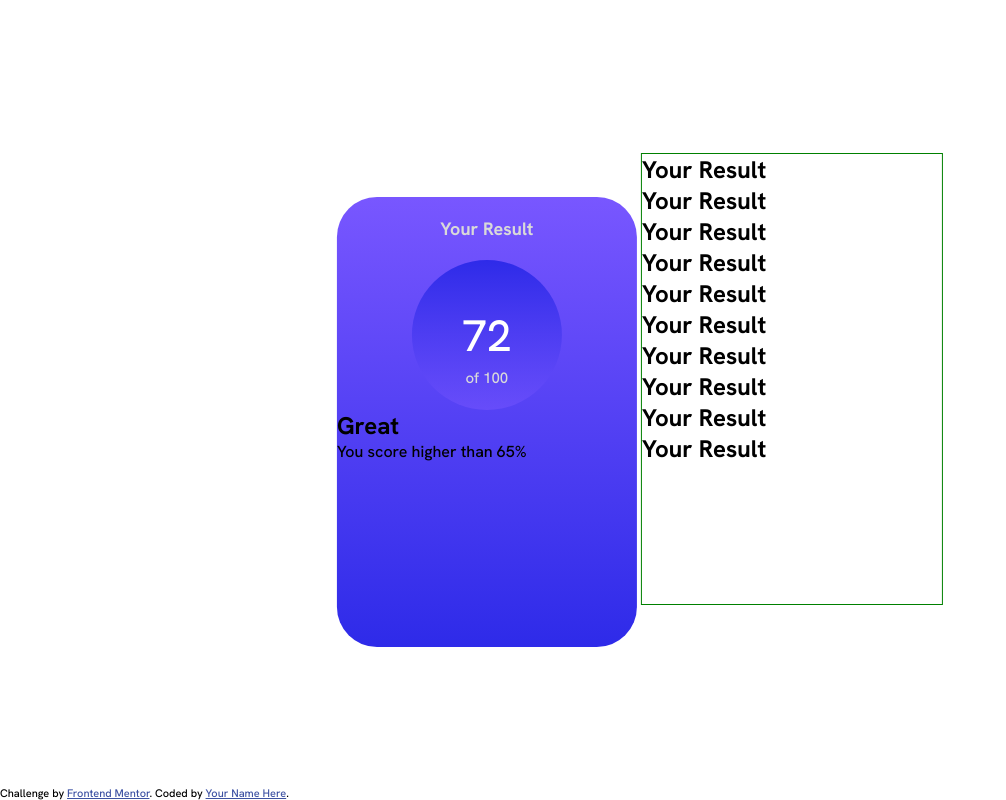
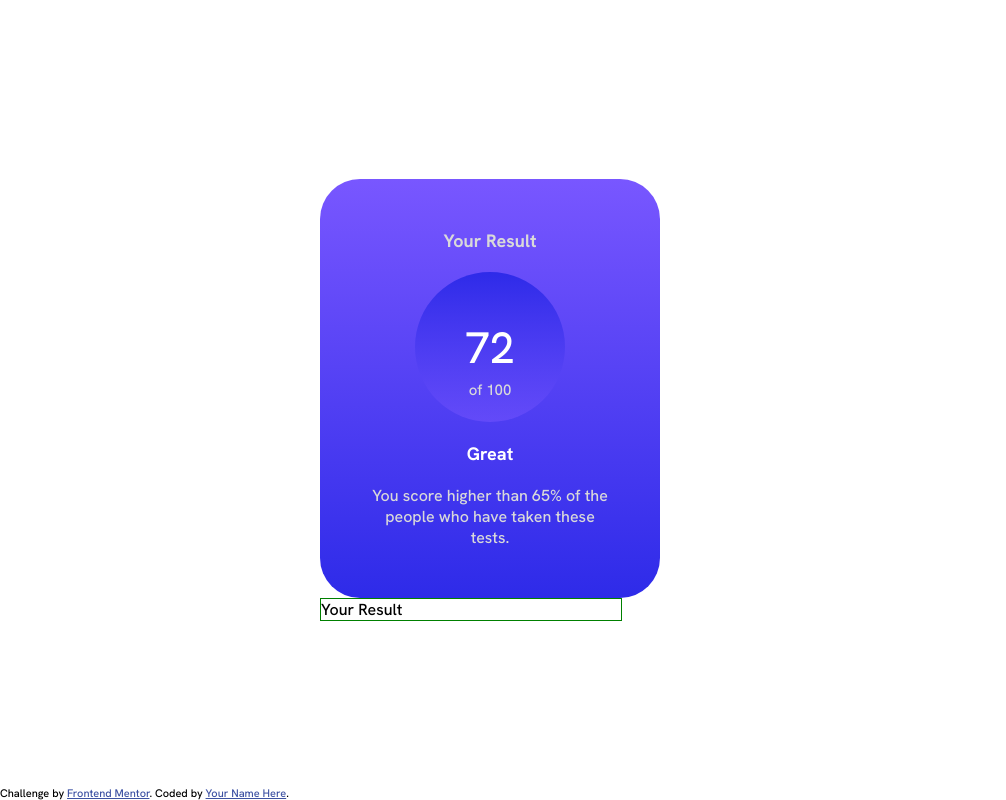
Before and after one commit to pedro-henrique-a-silva/results-summary-component-main, a plain HTML site: page index.html in a window 1280 px wide. Shown: the whole page, without its empty margins (0-1006 px from the left). Drawn offline with Linux system fonts and the light colour scheme.

Commit message:
Section result concluida

```diff
--- a/index.html
+++ b/index.html
@@ -23,22 +23,14 @@
         <span class="circle-destak">72</span>
         <span class="circle-no-destak">of 100</p>
       </div>
-      <h2>Great</h2>
-      <p>You score higher than 65%</p>
+      <h2 class="sub-title-result">Great</h2>
+      <p class="summary-text">
+        You score higher than 65% of the people who have taken these tests.
+      </p>
 
     </section>
     <section class="summary">
-      <h1 class="title">Your Result</h1>
-      <h1 class="title">Your Result</h1>
-      <h1 class="title">Your Result</h1>
-      <h1 class="title">Your Result</h1>
-      <h1 class="title">Your Result</h1>
-      <h1 class="title">Your Result</h1>
-      <h1 class="title">Your Result</h1>
-      <h1 class="title">Your Result</h1>
-      <h1 class="title">Your Result</h1>
-      <h1 class="title">Your Result</h1>
-
+      <div class="title">Your Result</div>
 
     </section>
   </main>
--- a/style.css
+++ b/style.css
@@ -11,6 +11,7 @@ main {
   position: absolute;
   top: 50%;
   left: 50%;
+  vertical-align: top;
   transform: translate(-50%, -50%);
 }
 
@@ -20,22 +21,30 @@ main {
 
 .result {
   width: 300px;
-  height: 450px;
+  padding: 50px 20px;
+  /* height: 450px; */
   border-radius: 40px;
+  text-align: center;
   background-image: linear-gradient(to bottom, hsl(252, 100%, 67%), hsl(241, 81%, 54%));
 }
 
 .summary {
   width: 300px;
-  height: 450px;
   border: 1px solid green;
 }
 
 .title-result {
+  margin-bottom: 20px;
+  text-align: center;
+  font-size: 18px;
+  color: hsl(0, 0%, 85%);
+}
+
+.sub-title-result {
   margin: 20px 0;
   text-align: center;
   font-size: 18px;
-  color: hsl(0, 0%, 85%);
+  color: hsl(0, 0%, 100%);
 }
 
 .circle-summary {
@@ -47,6 +56,13 @@ main {
   border-radius: 50%;
   color: hsl(0, 0%, 100%);
   background-image: linear-gradient(to top, hsl(252, 100%, 67%, 0.5), hsl(241, 81%, 54%));
+}
+
+.summary-text {
+  display: inline-block;
+  width: 80%;
+  margin: auto;
+  color: hsl(0, 0%, 85%);
 }
 
 
```
